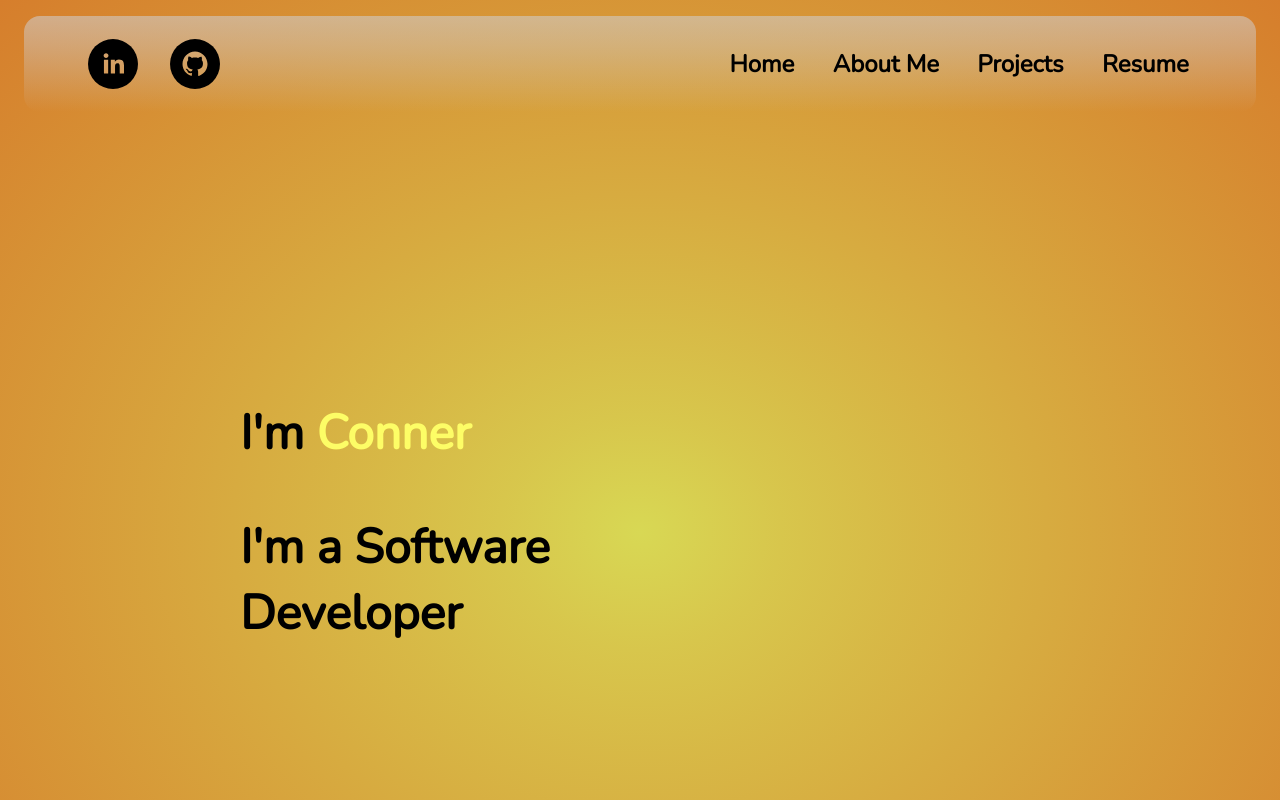
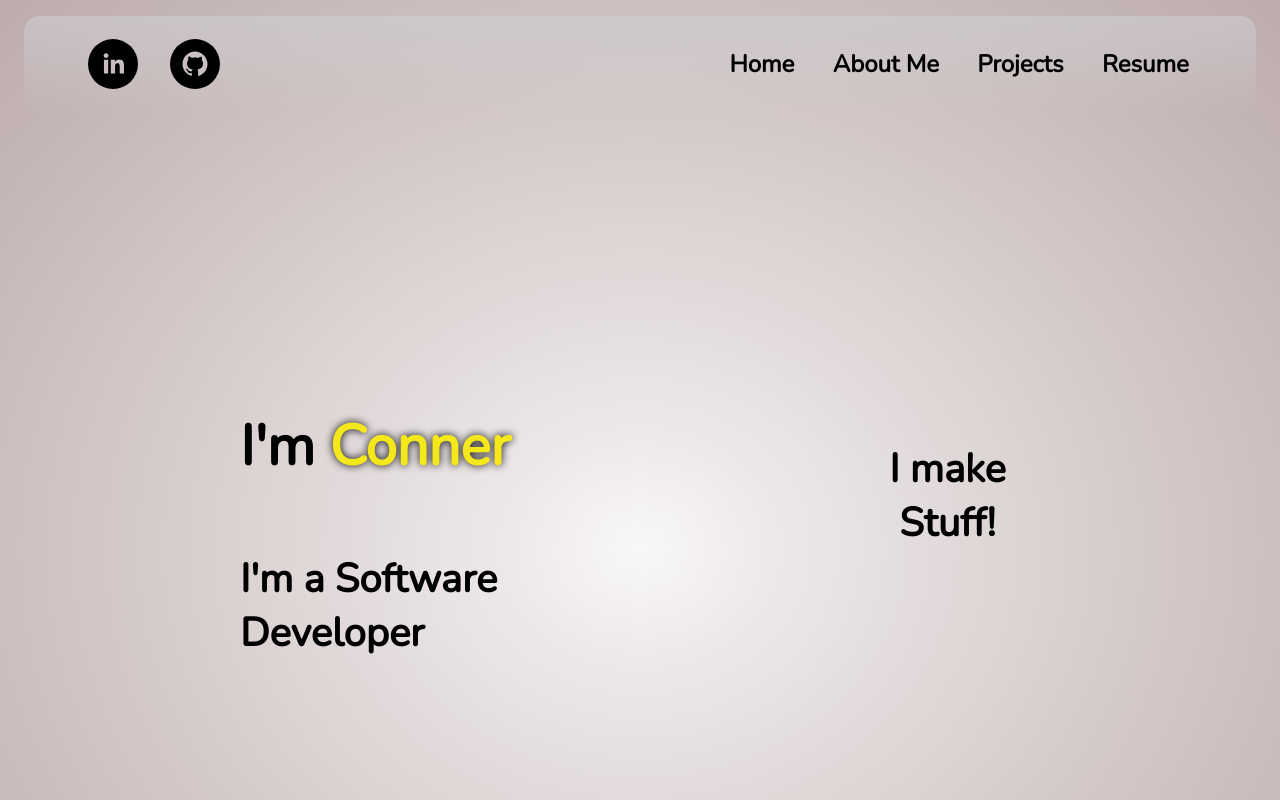
Before and after one commit to conner-huf/portfolio-site, a React (Create React App) app: page / in a window 1280 px wide. Shown: the top 800 px of the page. Built offline with nearby package versions, Linux system fonts and the light colour scheme.

Commit message:
redid background and main page

```diff
--- a/src/Components/About/About.jsx
+++ b/src/Components/About/About.jsx
@@ -12,7 +12,7 @@ export const About = () => {
               <br/><br/>
               I specialize in developing React applications, and I specifically enjoy developing tools related to video games, movies, music, etc.
               <br/><br/>
-              If you're interested in seeing some of the things I've worked on, check out my Projects link. You'll find some applications and sites live hosted that you can fiddle around with!
+              If you're interested in seeing some of the things I've worked on, check out my Projects link. You'll find some live hosted applications and sites that you can fiddle around with!
               <br/><br/>
               As far as upcoming projects, I'm currently (as of 11/23) working on a project in Unity for a GameJam, and I've got an application I'm developing using Leaflet that I'm excited about. But you'll have to wait and see what those are, no spoilies.
             </p>
--- a/src/Components/Main/Hero/Hero.css
+++ b/src/Components/Main/Hero/Hero.css
@@ -14,14 +14,21 @@
 }
 
 .hero-section1 span {
-    color: #fdfd66;
+    color: #F5E81A;
+    text-shadow: 0 0 0.15em black;;
 }
 
 .hero-section2 {
     justify-content: center;
     align-items: center;
     text-align: center;
-    margin: 15rem;
+    margin-top: 20rem;
+    margin-right: 15rem;
     font-size: 3rem;
     font-weight: 800;
 }
+
+.hero-section2 h5 {
+    margin: .25em 0;
+
+}
--- a/src/Components/Main/Hero/Hero.jsx
+++ b/src/Components/Main/Hero/Hero.jsx
@@ -5,11 +5,11 @@ export const Hero = () => {
   return (
     <div className='hero-main-section'>
       <aside className='hero-section1'>
-        <p>I'm <span>Conner</span></p>
-        <p>I'm a Software Developer</p>
+        <h3>I'm <span>Conner</span></h3>
+        <h5>I'm a Software Developer</h5>
       </aside>
       <aside className='hero-section2'>
-        <p></p>
+        <h5>I make Stuff!</h5>
       </aside>
     </div>
   )
--- a/src/index.css
+++ b/src/index.css
@@ -3,7 +3,10 @@ body {
   font-family: 'Nunito', sans-serif;
   -webkit-font-smoothing: antialiased;
   -moz-osx-font-smoothing: grayscale;
+  /*
   background-image: radial-gradient(rgb(216, 216, 84), 45%, #d67e2c);
+  */
+  background-image: radial-gradient(#f9f7f7, 45%, #bdacac);
 }
 
 code {
```
